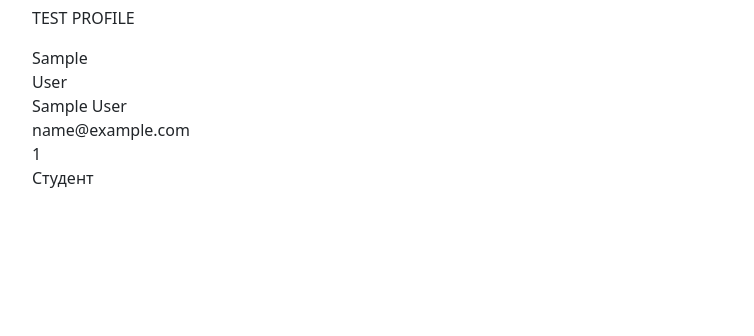
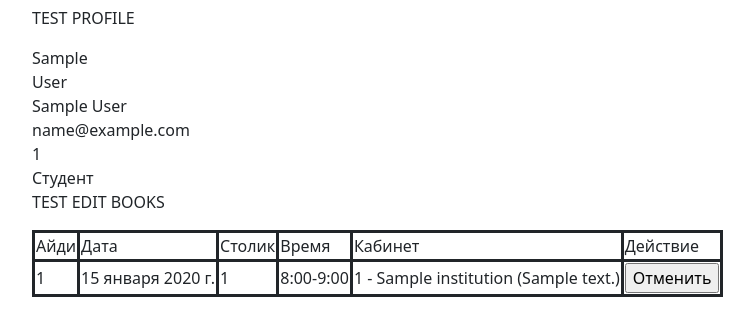
Before and after one commit to tr0ublekat/CoworkingDJANGO, a Django app: page /user/profile/ in a window 1280 px wide. Shown: the part 142-478 px from the top of the page, without its empty margins (50-804 px from the left). Run offline with Django 4.2, Linux system fonts and the light colour scheme; a user stored in the database is signed in; tables that the repository leaves empty hold one stand-in row (values such as "Sample post").

Commit message:
move edit booking in profile

```diff
--- a/templates/user/profile.html
+++ b/templates/user/profile.html
@@ -33,6 +33,70 @@
     Сотрудник
     {% endif %}
 
+    <br>
+    <div>
+        <p>TEST EDIT BOOKS</p>
+
+        <table style="border: 3px solid">
+            <thead>
+                <tr style="border: 3px solid">
+                    <td style="border: 3px solid">Айди</td>
+                    <td style="border: 3px solid">Дата</td>
+                    <td style="border: 3px solid">Столик</td>
+                    <td style="border: 3px solid">Время</td>
+                    <td style="border: 3px solid">Кабинет</td>
+                    <td style="border: 3px solid">Действие</td>
+                </tr>
+            </thead>
+            <tbody>
+            {% if bookings %}
+                {% for item in bookings %}
+                        <tr style="border: 3px solid">
+                            <form action="remove-book/" method="post">
+                                {% csrf_token %}
+                               <td style="border: 3px solid">{{item.id}}</td>
+                               <td style="border: 3px solid">{{ item.date }}</td>
+                               <td style="border: 3px solid">{{ item.place }}</td>
+
+                               <td style="border: 3px solid">
+                                {% if item.time == 1 %}
+                                8:00-9:00
+                                {% elif item.time == 2 %}
+                                9:00-10:00
+                                {% elif item.time == 3 %}
+                                10:00-11:00
+                                {% elif item.time == 4 %}
+                                11:00-12:00
+                                {% elif item.time == 5 %}
+                                12:00-13:00
+                                {% elif item.time == 6 %}
+                                13:00-14:00
+                                {% elif item.time == 7 %}
+                                14:00-15:00
+                                {% elif item.time == 8 %}
+                                15:00-16:00
+                                {% elif item.time == 9 %}
+                                16:00-17:00
+                                {% elif item.time == 10 %}
+                                17:00-18:00
+                                {% endif %}</td>
+
+                                <td style="border: 3px solid">{{item.room}}</td>
+
+                                <input id="pk" type="hidden" name="pk" value="{{ item.id }}">
+                                <td style="border: 3px solid">
+                                    <input type="submit" value="Отменить">
+                                </td>
+                            </form>
+                        </tr>
+                {% endfor %}
+                </tbody>
+            {% else %}
+                ПУСТО
+            {% endif %}
+        </table>
+    </div>
+
 {% else %}
     <h2>Пожалуйста войдите в аккаунт</h2>
 {% endif %}
--- a/users/urls.py
+++ b/users/urls.py
@@ -6,6 +6,6 @@ urlpatterns = [
     path('logout/', views.user_logout, name='logout'),
     path('register/', views.user_register, name='register'),
     path('profile/', views.profile, name='profile'),
-    path('edit-books/', views.edit_books, name='edit_books'),
-    path('edit-books/remove-book/', views.remove_book, name='remove_book'),
+    # path('edit-books/', views.edit_books, name='edit_books'),
+    path('profile/remove-book/', views.remove_book, name='remove_book'),
 ]
--- a/users/views.py
+++ b/users/views.py
@@ -54,17 +54,19 @@ def user_register(request):
 
 def profile(request):
     if request.user.is_authenticated:
-        return render(request, 'user/profile.html')
+        user = request.user
+        bookings = Book.objects.filter(student_id=user)
+        return render(request, 'user/profile.html', {'bookings': bookings})
     else:
         return redirect('login')
 
-def edit_books(request):
-    if request.user.is_authenticated:
-        user = request.user
-        bookings = Book.objects.filter(student_id=user)
-        return render(request, 'user/edit_books.html', {'student_id': user, 'bookings': bookings})
+# def edit_books(request):
+#     if request.user.is_authenticated:
+#         user = request.user
+#         bookings = Book.objects.filter(student_id=user)
+#         return render(request, 'user/edit_books.html', {'student_id': user, 'bookings': bookings})
 
-    return redirect('login')
+#     return redirect('login')
 
 def remove_book(request):
     if request.method == 'POST':
@@ -72,7 +74,7 @@ def remove_book(request):
         try:
             book = Book.objects.get(pk=pk)
             book.delete()
-            return redirect("edit_books")
+            return redirect("profile")
         except Exception as e:
             return HttpResponse("Запись отсутствует!")
     else:
```
